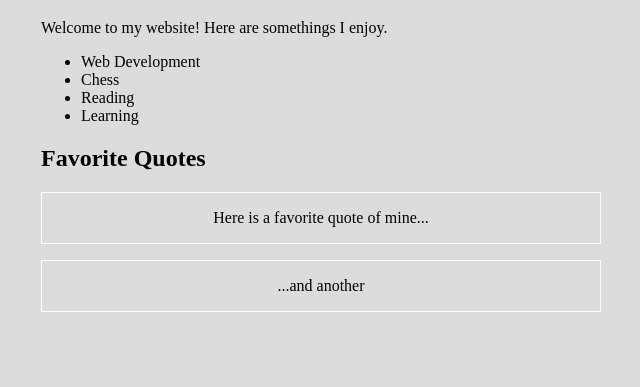
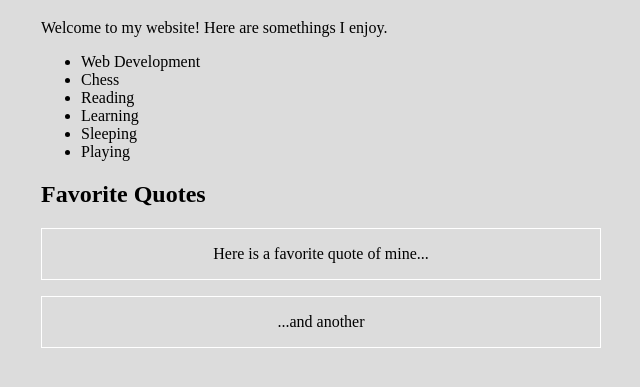
Before and after one commit to garvit88/FirstExercise, a plain HTML site: page index.html in a window 1280 px wide. Shown: the part 61-448 px from the top of the page, without its empty margins (299-939 px from the left). Drawn offline with Linux system fonts and the light colour scheme.

Commit message:
List added

```diff
--- a/index.html
+++ b/index.html
@@ -14,6 +14,8 @@
 			<li> Chess </li>
 			<li> Reading </li>
 			<li> Learning </li>
+			<li> Sleeping</li>
+			<li> Playing</li>
 		</ul>
 
 		<h2> Favorite Quotes </h2>
```
